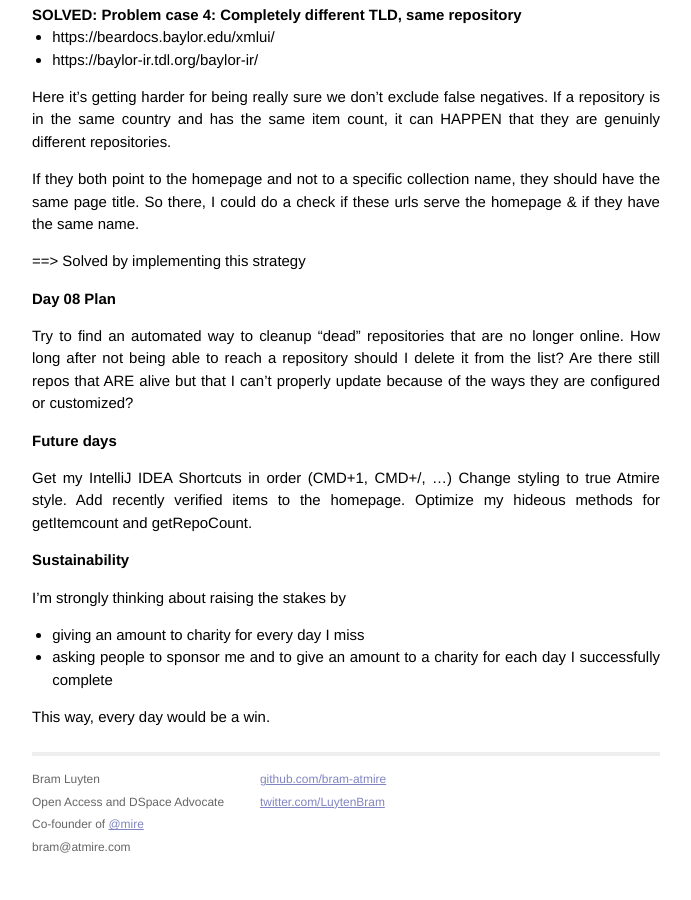
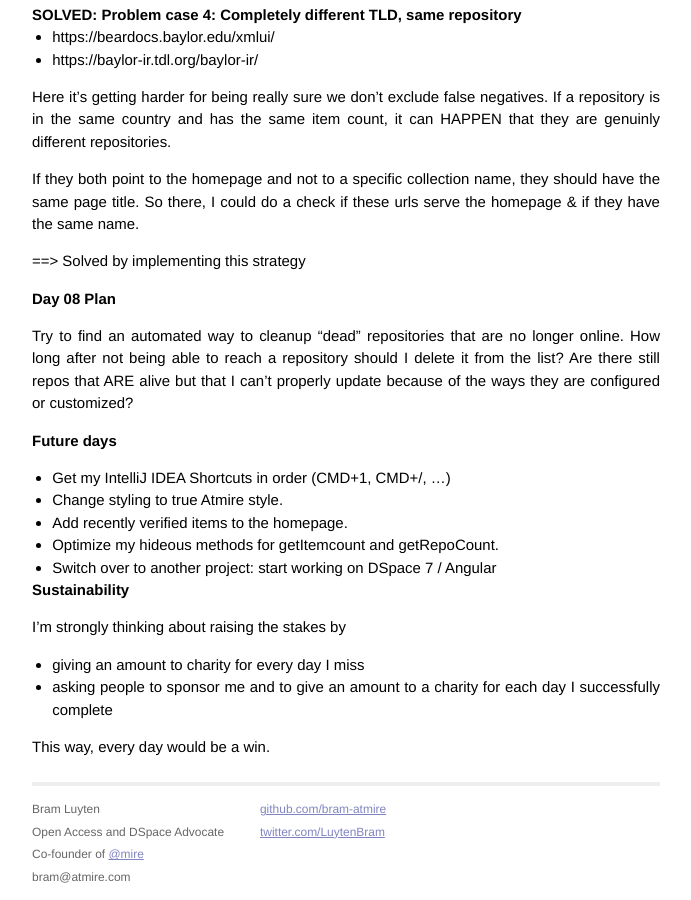
Before and after one commit to bram-atmire/bram-atmire.github.io, a Jekyll site: the page built from _posts/2018-08-26-100-days-of-code-day-07-duplicates-part-deux.markdown, in a window 1280 px wide and 900 px high, scrolled down 1588 px. Shown: the whole window, without its empty margins (294-985 px from the left). Built offline with Jekyll 4.4.1, drawn with Linux system fonts in a browser that asks for light colours; before the commit the page ends 2458 px from its top, so only the background shows below that.

Commit message:
Update 2018-08-26-100-days-of-code-day-07-duplicates-part-deux.markdown

```diff
--- a/_posts/2018-08-26-100-days-of-code-day-07-duplicates-part-deux.markdown
+++ b/_posts/2018-08-26-100-days-of-code-day-07-duplicates-part-deux.markdown
@@ -76,10 +76,11 @@ Try to find an automated way to cleanup "dead" repositories that are no longer o
 
 # Future days
 
-Get my IntelliJ IDEA Shortcuts in order (CMD+1, CMD+/, ...)
-Change styling to true Atmire style.
-Add recently verified items to the homepage.
-Optimize my hideous methods for getItemcount and getRepoCount.
+* Get my IntelliJ IDEA Shortcuts in order (CMD+1, CMD+/, ...)
+* Change styling to true Atmire style.
+* Add recently verified items to the homepage.
+* Optimize my hideous methods for getItemcount and getRepoCount.
+* Switch over to another project: start working on DSpace 7 / Angular
 
 # Sustainability
 
```
